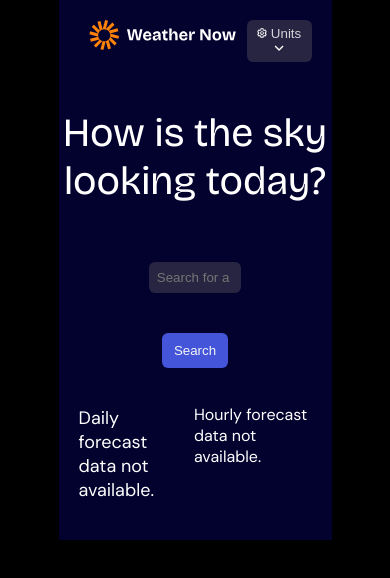
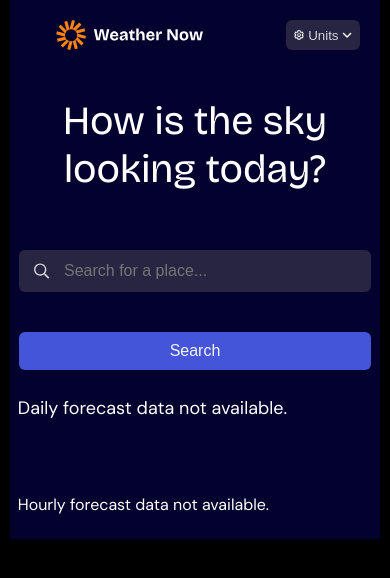
Before and after one commit to tomoa75/weather-app, a React (Vite) app: page / in a window 390 px wide. Shown: the top 578 px of the page. Built offline with nearby package versions, Linux system fonts and the light colour scheme.

Commit message:
mobile design

```diff
--- a/src/App.css
+++ b/src/App.css
@@ -89,21 +89,40 @@
   font-size: 16px;
 }
 .searchbox {
+  margin: 0 auto;
   display: flex;
   margin-top: 30px;
-  justify-content: center;
+  align-items: flex-start;
   gap: 40px;
-  font-size: 8px;
+  font-size: 12px;
   position: relative;
+  width: 40%;
 }
+.input-wrapper {
+  position: relative;
+  flex: 1; /* Uzima sav preostali prostor lijevo od gumba */
+  display: flex;
+  flex-direction: column;
+}
+.searchbox img {
+  position: absolute;
+  left: 15px;
+  top: 13px; /* Centriranje ikone vertikalno */
+  pointer-events: none;
+  width: 16px;
+  z-index: 2;
+}
+
 .searchbox input {
-  padding: 8px;
+  width: 100%; /* Sada ispunjava cijeli input-wrapper */
+  padding: 12px 15px 12px 45px; /* padding-left mora biti dovoljan za ikonu */
   border-radius: 6px;
   border: none;
   background-color: var(--neutral-800);
   color: whitesmoke;
-  width: 28%;
-  cursor: pointer;
+  font-size: 16px;
+  box-sizing: border-box; /* Jako važno! */
+  color: var(--neutral-200);
 }
 .searchbox button {
   padding: 10px 12px;
@@ -111,6 +130,49 @@
   border: none;
   border-radius: 6px;
   background-color: var(--blue-500);
+  font-size: 16px;
+}
+.searchbox button:hover {
+  background-color: var(--blue-700);
+}
+.candidates {
+  top: 50px;
+  background-color: var(--neutral-800);
+  position: absolute;
+  display: flex;
+  flex-direction: column;
+  gap: 10px;
+  border-radius: 10px;
+  border: 1px solid var(--neutral-600);
+  left: 0;
+  width: 100%;
+}
+.loading {
+  top: 50px;
+  background-color: var(--neutral-800);
+  position: absolute;
+  width: 100%;
+
+  gap: 10px;
+  border-radius: 10px;
+  border: 1px solid var(--neutral-600);
+}
+.loading p {
+  padding-left: 40px;
+  font-size: 12px;
+}
+
+.single-candidate {
+  font-size: 14px;
+  padding: 10px 15px;
+  cursor: pointer;
+  transition: background 0.2s;
+  margin: 6px;
+}
+
+.single-candidate:hover {
+  background-color: var(--neutral-600);
+  border-radius: 6px;
 }
 .weathericon {
   width: 100px;
@@ -277,7 +339,7 @@
 }
 
 @media (max-width: 780px) {
-  .app {
+  .App {
     width: 95%;
   }
 
@@ -285,5 +347,27 @@
     display: flex;
     flex-direction: column;
     align-items: center;
+    width: 100%;
+  }
+  .input-wrapper,
+  .searchbox button {
+    width: 95%;
+  }
+  .main-container {
+    flex-direction: column;
+    padding: 8px;
+  }
+  .details {
+    flex-wrap: wrap;
+    gap: 10px;
+  }
+
+  .details-item {
+    width: 38%;
+  }
+  .daily-forecast {
+    grid-template-columns: repeat(3, 1fr);
+
+    gap: 10px;
   }
 }
--- a/src/components/DaySelect.jsx
+++ b/src/components/DaySelect.jsx
@@ -20,7 +20,10 @@
   return (
     <div className="custom-select">
       <div className="selected" onClick={() => setOpen(!open)}>
-        {selectedLabel} {"  "} <img src={icondropdown} alt="Dropdown" />
+        <div>
+          {selectedLabel} {"  "}{" "}
+        </div>
+        <img src={icondropdown} alt="Dropdown" />
       </div>
 
       {open && (
--- a/src/components/InputPlace.jsx
+++ b/src/components/InputPlace.jsx
@@ -1,11 +1,13 @@
 import React, { useState } from "react";
 import search from "../assets/images/icon-search.svg";
+import iconLoading from "../assets/images/icon-loading.svg";
 
 export default function InputPlace({
   fetchCities,
   fetchWeather,
   candidates,
   setCandidates,
+  loading,
 }) {
   const [city, setCity] = useState("");
   const [selectedCity, setSelectedCity] = useState(null);
@@ -13,11 +15,8 @@
   return (
     <>
       <div className="searchbox">
-        <svg
-          style={{ position: "absolute", left: "10px", pointerEvents: "none" }}
-          img
-          src={search}
-        />
+        <div className="input-wrapper">
+          <img src={search} />
           <input
             type="text"
             placeholder="Search for a place..."
@@ -28,31 +27,33 @@
               fetchCities(e.target.value);
             }}
           />
+          {loading && (
+            <div className="loading">
+              <img src={iconLoading} />
+              <p>Search in progress</p>
+            </div>
+          )}
 
-        <button onClick={() => fetchWeather(selectedCity)}>Search</button>
-      </div>
           {candidates.length > 0 && (
-        <div style={{ marginTop: "10px" }}>
-          <p>Odaberi grad:</p>
-
+            <div className="candidates">
               {candidates.map((c, i) => (
-            <button
+                <div
+                  className="single-candidate"
                   key={i}
                   onClick={() => {
                     setCity(c.name);
                     setCandidates([]);
                     setSelectedCity(c);
                   }}
-              style={{
-                display: "block",
-                margin: "5px 0",
-              }}
                 >
                   {c.name} ({c.country})
-            </button>
+                </div>
               ))}
             </div>
           )}
+        </div>
+        <button onClick={() => fetchWeather(selectedCity)}>Search</button>
+      </div>
     </>
   );
 }
--- a/src/components/MainDiv.jsx
+++ b/src/components/MainDiv.jsx
@@ -1,9 +1,8 @@
 import { getWeatherIcon } from "../getWeatherIcon";
 
-export default function MainDiv({ weather, loading, error, units }) {
+export default function MainDiv({ weather, error, units }) {
   return (
     <div className="current-weather">
-      {loading && <p>Učitavanje...</p>}
       {error && <p>{error}</p>}
 
       {weather && (
--- a/src/index.css
+++ b/src/index.css
@@ -48,15 +48,19 @@
 }
 
 .selected {
+  display: flex;
+  justify-content: space-around;
   position: absolute;
   background: var(--neutral-700);
   padding: 10px;
   cursor: pointer;
   border-radius: 6px;
   color: var(--neutral-0);
-  width: 40%;
+
   right: 0;
-  text-align: center;
+}
+.selected img {
+  margin-left: 20px;
 }
 
 .options {
```
Lines whose indentation alone changed are shown as unchanged.
